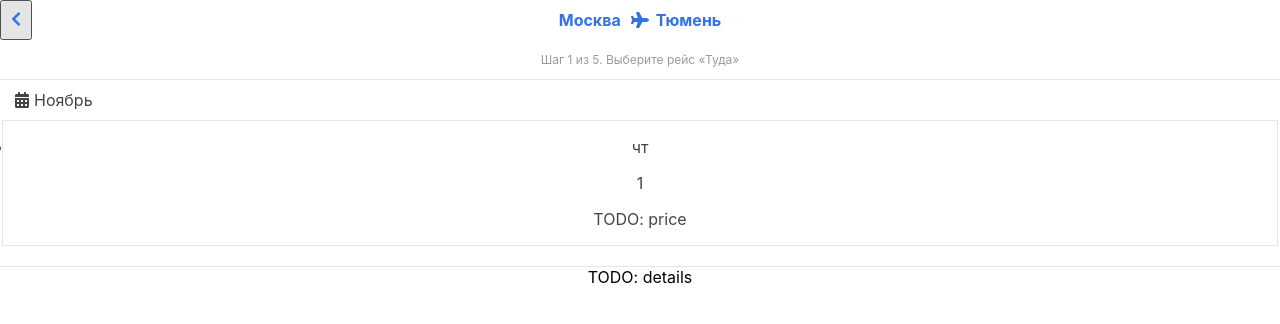
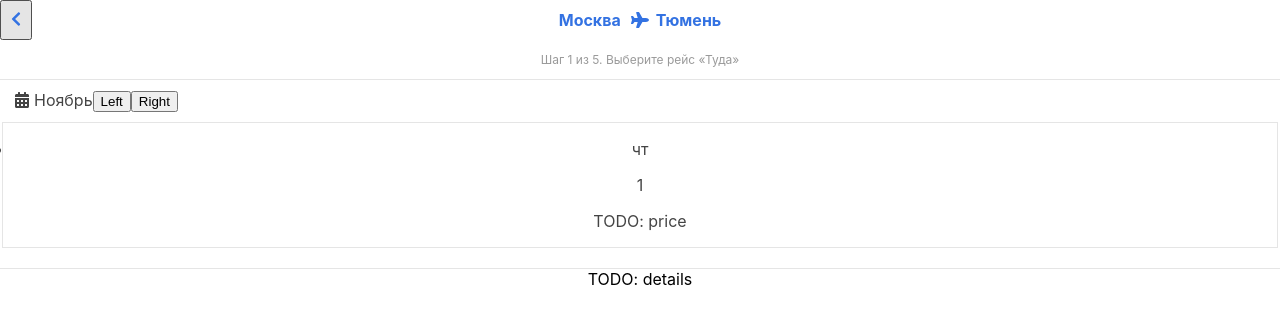
Before and after one commit to VadimCpp/flights, a React (Create React App) app: page / in a window 1280 px wide. Shown: the top 324 px of the page. Built offline with nearby package versions, Linux system fonts and the light colour scheme.

Commit message:
Implement change current date

```diff
--- a/src/Calendar.js
+++ b/src/Calendar.js
@@ -15,6 +15,18 @@ class Calendar extends Component {
     };
   }
 
+  scrollLeft() {
+    let prevDay = this.state.currentDate;
+    prevDay.setDate(prevDay.getDate() - 1);
+    this.setState({ currentDate: prevDay });
+  }
+
+  scrollRight() {
+    let nextDay = this.state.currentDate;
+    nextDay.setDate(nextDay.getDate() + 1);
+    this.setState({ currentDate: nextDay });
+  }
+
   render() {
     return (
       <div className="calendar">
@@ -27,6 +39,8 @@ class Calendar extends Component {
           >
             {this.state.currentDate}
           </Moment>
+          <button onClick={() => this.scrollLeft()}> Left </button>
+          <button onClick={() => this.scrollRight()}> Right </button>
         </div>
         <div className="calendar-slider">
           <Slider currentDate={this.state.currentDate}/>
```
